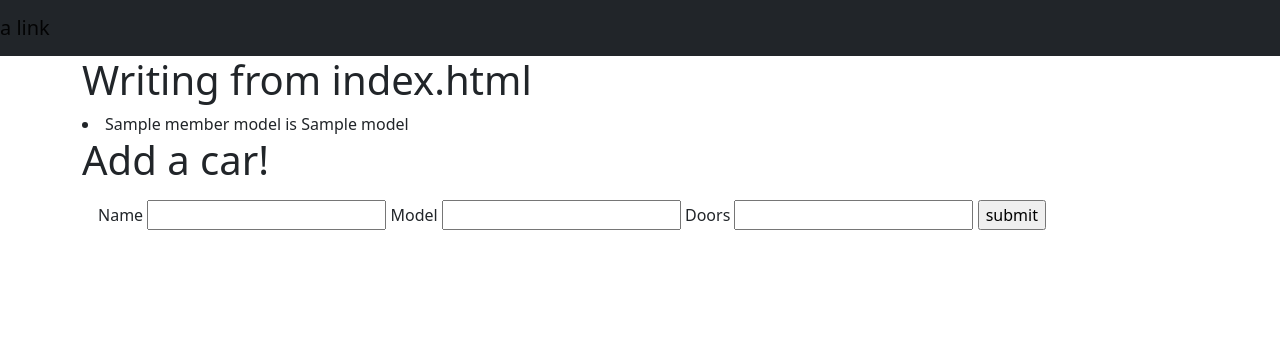
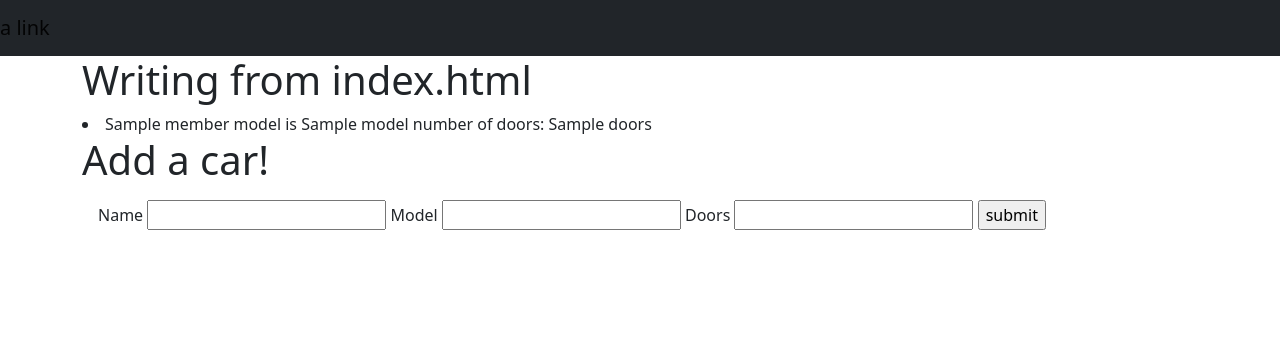
Before and after one commit to dartbill/URLShortener, a Flask app: template templates/index.html in a window 1280 px wide. Shown: the top 356 px of the page. Run offline with Flask 2, Linux system fonts and the light colour scheme; the template is opened without the code that fills it: most values are stand-ins (such as "Sample title", 1, 10 or a date in 2020); parts of the project's set-up code (start-up, migrations or seed data) failed here and were passed over.

Commit message:
add num of doors

```diff
--- a/templates/index.html
+++ b/templates/index.html
@@ -4,7 +4,7 @@
 <h1>Writing from index.html</h1>
 
 {% for member in members %}
-<li> {{member.name}} model is {{member['model']}} </li>
+<li> {{member.name}} model is {{member['model']}} number of doors: {{member['doors']}}</li>
 {% endfor %}
 
 
```
